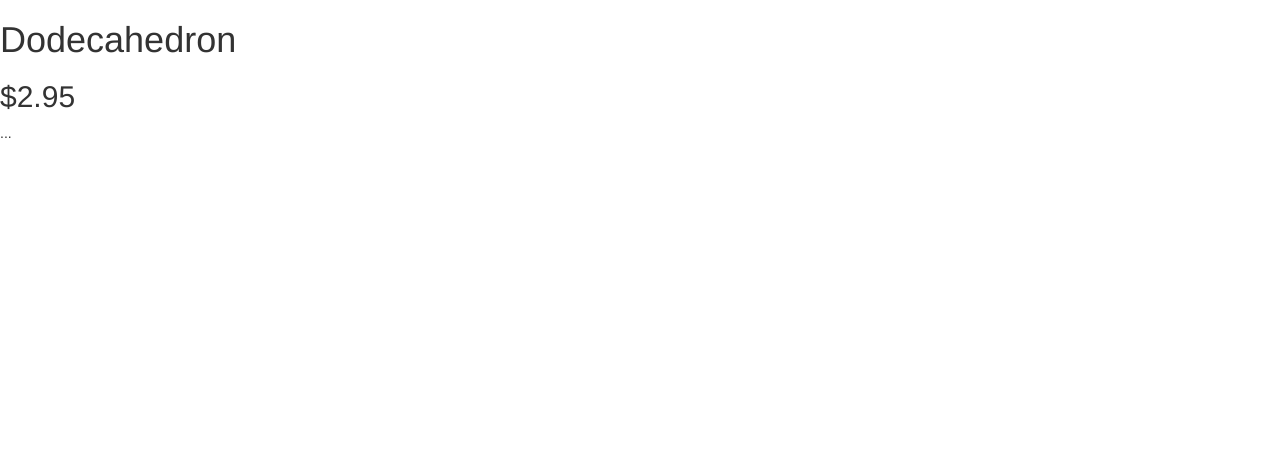
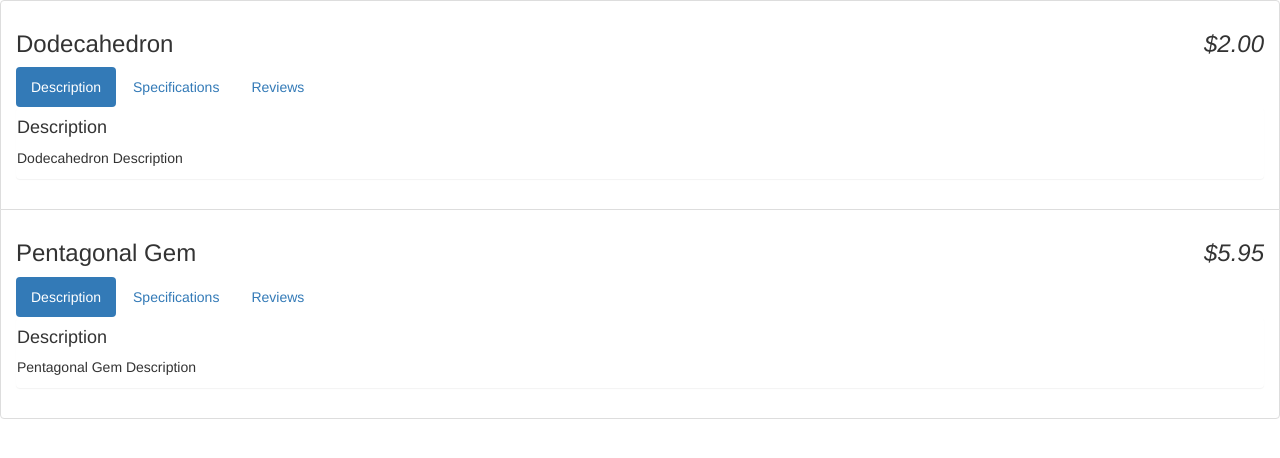
Before and after one commit to JCarlos831/codeschool-angularjs, a website: page index.html in a window 1280 px wide. Drawn offline with nearby package versions, Linux system fonts and the light colour scheme.

Commit message:
Level 2 completed

```diff
--- a/app.js
+++ b/app.js
@@ -3,13 +3,34 @@
     var app = angular.module('store', []);
 
     app.controller('StoreController', function(){
-        this.product = gem;
+        this.products = gems;
     });
 
-    var gem = {
-        name: 'Dodecahedron',
-        price: 2.95,
-        description: '...',
-        canPurchase: false
-    }
+    var gems = [
+        {
+            name: "Dodecahedron",
+            price: 2,
+            description: "Dodecahedron Description",
+            canPurchase: true,
+            soldOut: true
+        },
+        {
+            name: "Pentagonal Gem",
+            price: 5.95,
+            description: "Pentagonal Gem Description",
+            canPurchase: false
+        }
+    ];
+
+    app.controller('PanelController', function(){
+        this.tab = 1;
+
+        this.selectTab = function(setTab) {
+            this.tab = setTab;
+        };
+
+        this.isSelected = function(checkTab) {
+            return this.tab === checkTab;
+        };
+    });
 })();
--- a/index.html
+++ b/index.html
@@ -9,11 +9,41 @@
 </head>
 <body>
     <div ng-controller="StoreController as store">
-        <h1> {{store.product.name}} </h1>
-        <h2> ${{store.product.price}} </h2>
-        <p> {{store.product.description}} </p>
+        <ul class="list-group">
+            <li class="list-group-item" ng-repeat="product in store.products">
+                <h3>
+                    {{product.name}}
+                    <em class="pull-right">{{product.price | currency}}</em>
+                </h3>
+                    <section ng-controller="PanelController as panel">
+                        <ul class="nav nav-pills">
+                            <li ng-class="{active:panel.isSelected(1)}">
+                                <a href ng-click="panel.selectTab(1)">Description</a>
+                            </li>
+                            <li ng-class="{active:panel.isSelected(2)}">
+                                <a href ng-click="panel.selectTab(2)">Specifications</a>
+                            </li>
+                            <li ng-class="{active:panel.isSelected(3)}">
+                                <a href ng-click="panel.selectTab(3)">Reviews</a>
+                            </li>
+                        </ul>
+                            <!--{{tab}}-->
+                        <div class="panel" ng-show="panel.isSelected(1)">
+                            <h4>Description</h4>
+                            <p>{{product.description}}</p>
+                        </div>
+                        <div class="panel" ng-show="panel.isSelected(2)">
+                            <h4>Specifications</h4>
+                            <blockquote>None yet</blockquote>
+                        </div>
+                        <div class="panel" ng-show="panel.isSelected(3)">
+                            <h4>Reviews</h4>
+                            <blockquote>None yet</blockquote>
+                        </div>
+                    </section>
+            </li>
+        </ul>
     </div>
-
     <script src="https://cdnjs.cloudflare.com/ajax/libs/angular.js/1.6.9/angular.min.js" integrity="sha256-7ngBGhPctUEyXLD6ha53TFUaqhBCnXFOi712aqBq094=" crossorigin="anonymous"></script>
     <script type="text/javascript" src="app.js"></script>
 </body>
```
